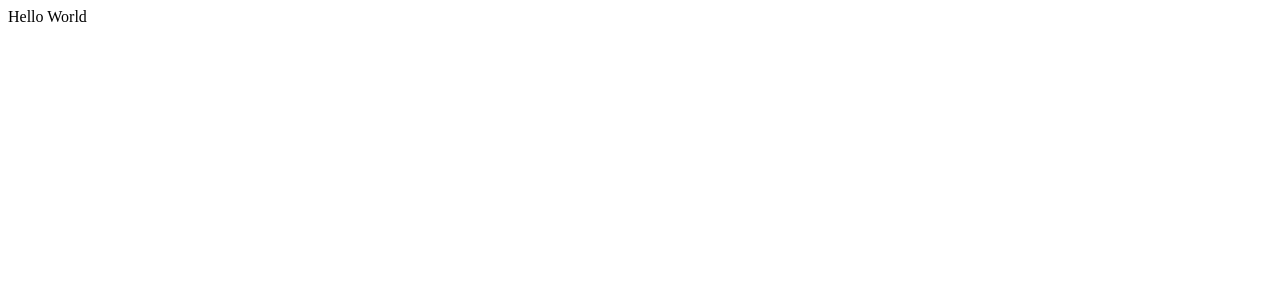
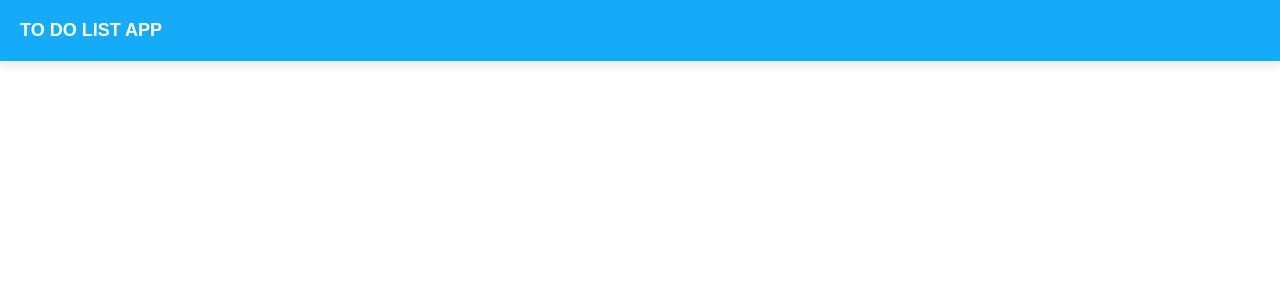
Before and after one commit to rijalislamir/portfolio-todo-list, a React (Vite) app: page / in a window 1280 px wide. Shown: the top 300 px of the page. Built offline with nearby package versions, Linux system fonts and the light colour scheme.

Commit message:
Add navbar

```diff
--- a/src/App.css
+++ b/src/App.css
@@ -0,0 +1,7 @@
+@import url('https://fonts.googleapis.com/css2?family=Rubik:wght@300;400;500;600;700;800;900&display=swap');
+
+* {
+    box-sizing: border-box;
+    margin: 0;
+    padding: 0;
+}
--- a/src/App.jsx
+++ b/src/App.jsx
@@ -1,10 +1,11 @@
-import { useState } from 'react'
+import React from 'react'
+import Navbar from './components/Navbar/Navbar'
 import './App.css'
 
 function App() {
 	return (
 		<div>
-			Hello World
+			<Navbar/>
 		</div>
 	)
 }
--- /dev/null
+++ b/src/components/Navbar/Navbar.css
@@ -0,0 +1,9 @@
+nav {
+    background-color: #16ABF8;
+    box-shadow: 0px 4px 10px rgba(0, 0, 0, 0.1);
+    color: white;
+    font-family: 'Poppins', sans-serif;
+    font-size: 18px;
+    font-weight: 700;
+    padding: 20px;
+}
--- /dev/null
+++ b/src/components/Navbar/Navbar.jsx
@@ -0,0 +1,12 @@
+import React from 'react'
+import './Navbar.css'
+
+const Navbar = () => {
+    return (
+        <nav>
+            <span>TO DO LIST APP</span>
+        </nav>
+    )
+}
+
+export default Navbar
```
